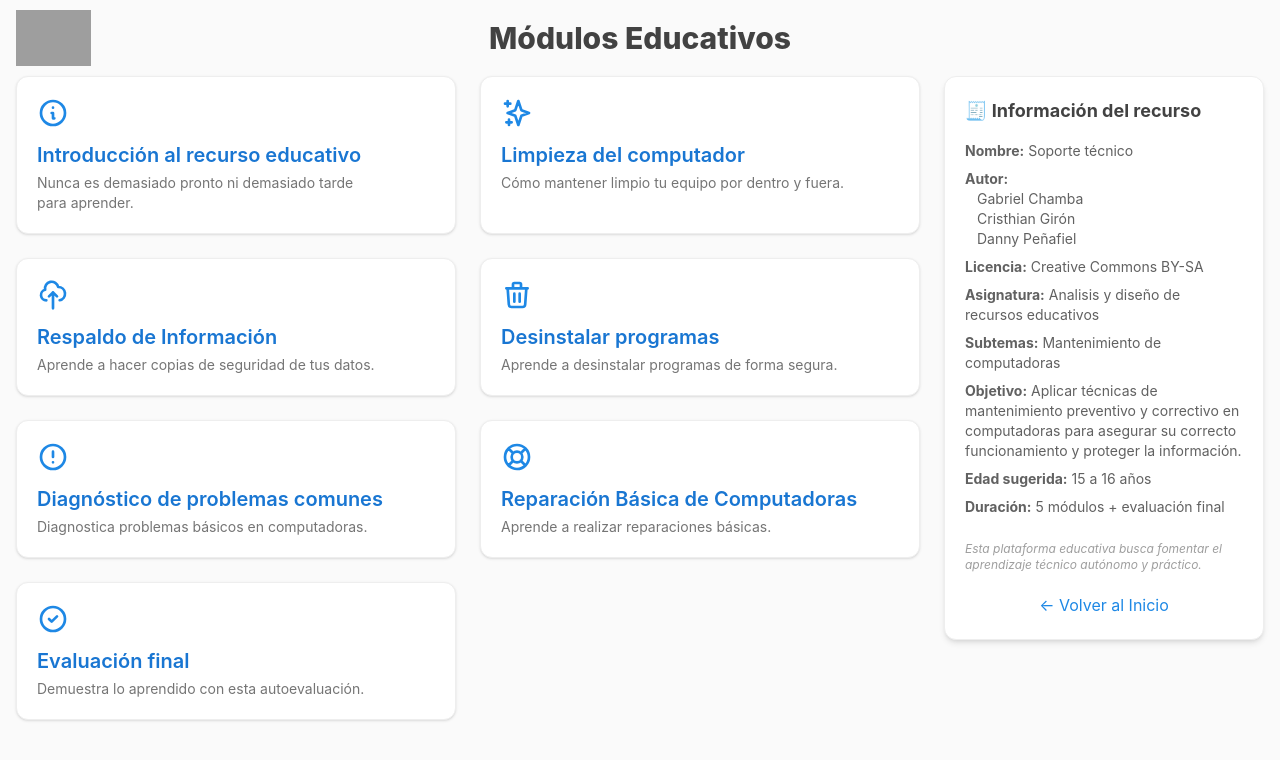
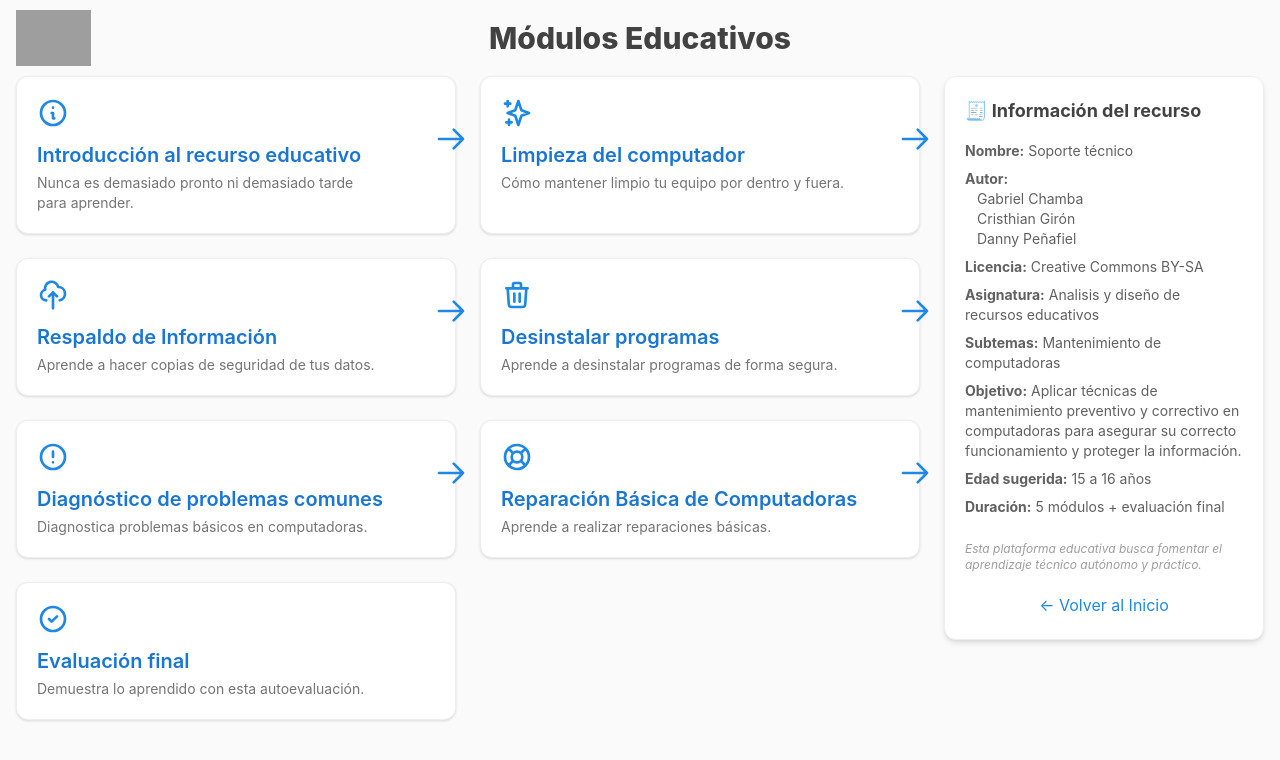
Before and after one commit to CristhianGiron/recurso-mantenimiento, a React (Create React App) app: page /recurso-mantenimiento/dashboard in a window 1280 px wide. Shown: the top 760 px of the page. Built offline with nearby package versions, Linux system fonts and the light colour scheme; grey boxes are pictures that could not be loaded.

Commit message:
arreglando detalles

```diff
--- a/src/pages/Dashboard.jsx
+++ b/src/pages/Dashboard.jsx
@@ -6,7 +6,8 @@ import {
   ExclamationCircleIcon,
   SupportIcon,
   CheckCircleIcon,
-  InformationCircleIcon
+  InformationCircleIcon,
+  ArrowRightIcon
 } from '@heroicons/react/outline';
 
 const modulos = [
@@ -80,11 +81,15 @@ export default function Dashboard() {
             <Link
               to={`/modulo/${mod.nombre}`}
               key={mod.nombre}
-              className="bg-white p-5 rounded-xl shadow hover:shadow-lg transition border hover:border-blue-500 block"
+              className="relative bg-white p-5 rounded-xl shadow hover:shadow-lg transition border hover:border-blue-500 block"
             >
               <div className="mb-3">{mod.icono}</div>
               <h2 className="text-xl font-semibold text-blue-700 mb-1">{mod.titulo}</h2>
               <p className="text-gray-600 text-sm">{mod.descripcion}</p>
+
+              {mod.nombre !== "evaluacion" &&<div className='h-8 absolute z-10 -right-3 bottom-1/2'>
+              <ArrowRightIcon className='h-8 text-blue-600 font-bold '/>
+              </div>}
             </Link>
           ))}
         </div>
--- a/src/pages/Desisntalacion.jsx
+++ b/src/pages/Desisntalacion.jsx
@@ -244,7 +244,7 @@ export default function Desisntalacion() {
               </p>
             </div>
 
-            <div className="bg-white dark:bg-gray-800 border border-gray-200 dark:border-gray-700 p-4 rounded-md space-y-2">
+            {/*<div className="bg-white dark:bg-gray-800 border border-gray-200 dark:border-gray-700 p-4 rounded-md space-y-2">
               <h2 className="text-sm font-semibold text-gray-800 dark:text-gray-100">
                 📘 Recursos adicionales
               </h2>
@@ -267,7 +267,7 @@ export default function Desisntalacion() {
                   {enlace.titulo}
                 </a>
               ))}
-            </div>
+            </div>*/}
             {modulo.imagenes?.map((imagen, i) => (
               <figure
                 key={i}
--- a/src/pages/Diagnostico.jsx
+++ b/src/pages/Diagnostico.jsx
@@ -244,7 +244,7 @@ export default function Diagnostico() {
               </p>
             </div>
 
-            <div className="bg-white dark:bg-gray-800 border border-gray-200 dark:border-gray-700 p-4 rounded-md space-y-2">
+            {/*<div className="bg-white dark:bg-gray-800 border border-gray-200 dark:border-gray-700 p-4 rounded-md space-y-2">
               <h2 className="text-sm font-semibold text-gray-800 dark:text-gray-100">
                 📘 Recursos adicionales
               </h2>
@@ -267,7 +267,7 @@ export default function Diagnostico() {
                   {enlace.titulo}
                 </a>
               ))}
-            </div>
+            </div>*/}
             {modulo.imagenes?.map((imagen, i) => (
               <figure
                 key={i}
--- a/src/pages/Limpieza.jsx
+++ b/src/pages/Limpieza.jsx
@@ -3,7 +3,7 @@ import { useParams, Link } from "react-router-dom";
 
 const contenidos = {
   limpieza: {
-    titulo: "Limpieza del PC",
+    titulo: "Limpieza del Computadoras",
     contenido: [
       {
         tipo: "texto",
@@ -221,7 +221,7 @@ export default function Limpieza() {
             </div>
 
             {/* Recurso adicional */}
-            <div className="bg-white dark:bg-gray-800 border border-gray-200 dark:border-gray-700 p-4 rounded-md">
+            {/*<div className="bg-white dark:bg-gray-800 border border-gray-200 dark:border-gray-700 p-4 rounded-md">
               <h2 className="text-sm font-semibold mb-1 text-gray-800 dark:text-gray-100">
                 📘 Recurso adicional
               </h2>
@@ -233,7 +233,7 @@ export default function Limpieza() {
               >
                 Leer más →
               </a>
-            </div>
+            </div>*/}
 
             {/* Imágenes adicionales */}
             <div className="space-y-3">
--- a/src/pages/Reparacion.jsx
+++ b/src/pages/Reparacion.jsx
@@ -292,7 +292,7 @@ export default function Reparacion() {
               </p>
             </div>
 
-            <div className="bg-white dark:bg-gray-800 border border-gray-200 dark:border-gray-700 p-4 rounded-md space-y-2">
+            {/*<div className="bg-white dark:bg-gray-800 border border-gray-200 dark:border-gray-700 p-4 rounded-md space-y-2">
               <h2 className="text-sm font-semibold text-gray-800 dark:text-gray-100">
                 📘 Recursos adicionales
               </h2>
@@ -315,7 +315,7 @@ export default function Reparacion() {
                   {enlace.titulo}
                 </a>
               ))}
-            </div>
+            </div>*/}
             {modulo.imagenes?.map((imagen, i) => (
               <figure
                 key={i}
--- a/src/pages/Respaldo.jsx
+++ b/src/pages/Respaldo.jsx
@@ -250,7 +250,7 @@ export default function Respaldo() {
               </p>
             </div>
 
-            <div className="bg-white dark:bg-gray-800 border border-gray-200 dark:border-gray-700 p-4 rounded-md space-y-2">
+            {/*<div className="bg-white dark:bg-gray-800 border border-gray-200 dark:border-gray-700 p-4 rounded-md space-y-2">
               <h2 className="text-sm font-semibold text-gray-800 dark:text-gray-100">
                 📘 Recursos adicionales
               </h2>
@@ -273,7 +273,7 @@ export default function Respaldo() {
                   {enlace.titulo}
                 </a>
               ))}
-            </div>
+            </div>*/}
             {modulo.imagenes?.map((imagen, i) => (
               <figure
                 key={i}
```
